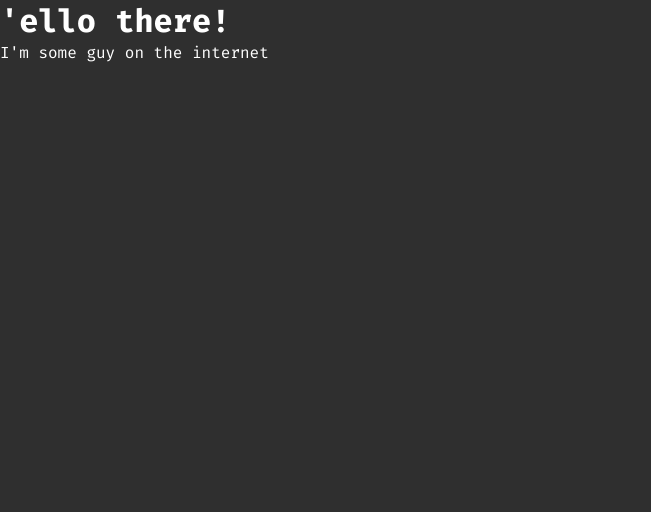
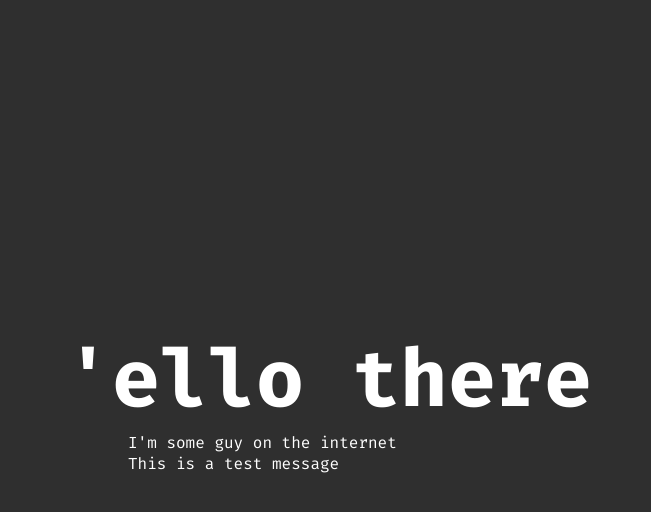
Before and after one commit to FutureShock314/site, a Next.js app: page / in a window 1280 px wide. Shown: the top 512 px of the page, without its empty margins (0-651 px from the left). Built offline with nearby package versions, Linux system fonts and the light colour scheme.

Commit message:
fail an attempt at a thing that doesn't work

```diff
--- a/app/layout.tsx
+++ b/app/layout.tsx
@@ -1,6 +1,7 @@
 import type { Metadata } from "next";
 import { Inter } from "next/font/google";
 import "@/styles/globals.css";
+import Navbar from "@/components/navbar";
 
 const inter = Inter({ subsets: ["latin"] });
 
@@ -19,7 +20,13 @@ export default function RootLayout({
 }>) {
   return (
     <html lang="en">
-      <body className={inter.className}>{children}</body>
+      <body className={inter.className}>
+
+        {/* <Navbar /> */}
+
+        {children}
+
+      </body>
     </html>
   );
 }
--- a/app/page.tsx
+++ b/app/page.tsx
@@ -1,18 +1,53 @@
+// Suggested code may be subject to a license. Learn more: ~LicenseLog:2161914837.
 'use client'
 
 import { useRouter } from "next/navigation"
+import { useRef, createElement } from "react"
+import styles from '@/styles/home.module.css'
+
 
 export default function Home() {
 
+  const letters = "ABCDEFGHIJKLMNOPQRSTUVWXYZ ";
+
   const router = useRouter()
+
+  let iteration = 0;
+  let interval = null;
+
+  let p2 = 'This is a test message'
+
+  let original = p2
+  let originalLen = p2.length
+
+  for ( let i = 0; i > 3; i++ ) {
+    let iteration = 0;
+
+    interval = setInterval(() => {
+      p2 = p2
+        .split("")
+        .map((letter, index) => {
+          if(index < iteration) {
+            return original[index];
+          }
+
+          return letters[Math.floor(Math.random() * 26)]
+        })
+        .join("");
+
+      iteration += 1 / 3;
+    }, 30);
+  }
 
   // router.push('/~/')
 
   return (
     <>
-      <h1>&apos;ello there!</h1>
-      <p>I&apos;m some guy on the internet</p>
-      <br />
+      <div className={ styles.titleContainer }>
+        <h1>{ `'ello there` }</h1>
+        <p>{ `I'm some guy on the internet` }</p>
+        <p>{ p2 }</p>
+      </div>
     </>
   )
 }
--- /dev/null
+++ b/components/navbar.tsx
@@ -0,0 +1,35 @@
+import styles from "@/styles/components/navbar.module.css"
+import Link from 'next/link'
+import React from "react"
+
+// interface props {
+//   children: React.ReactNode
+// }
+
+export default function Navbar(
+  // { children, }: props
+) {
+
+  const links = [
+    { href: '/', text: 'Home' },
+    { href: '/about', text: 'About' },
+    { href: '/contact', text: 'Contact' },
+  ]
+
+  return (
+    <>
+      <div className={ styles.bar }>
+        {
+          links.map( ( link ) => {
+            return (
+              <Link key={ link.href } href={ link.href } className={ styles.link }>
+                { link.text }
+              </Link>
+            )
+          })
+        }
+      {/* { children } */}
+      </div>
+    </>
+  )
+}
--- a/styles/home.module.css
+++ b/styles/home.module.css
@@ -12,3 +12,25 @@
         border-bottom: 2px solid red;
     }
 }
+
+.titleContainer {
+    height: 100dvh;
+    width: 60dvw;
+
+    display: flex;
+    flex-direction: column;
+    justify-content: center;
+
+    & > * {
+        padding-left: 4rem;
+    }
+
+    & > h1 {
+        font-size: 5rem;
+    }
+
+    & > p {
+        padding-left: calc( 4rem + 4rem )
+    }
+
+}
```
Also changed, not shown: app/not-found.tsx (added, +11 -0 lines), styles/components/navbar.module.css (added, +22 -0 lines), styles/globals.css (line endings or trailing spaces), 1 other file (tests, documents, lock files or other folders).
